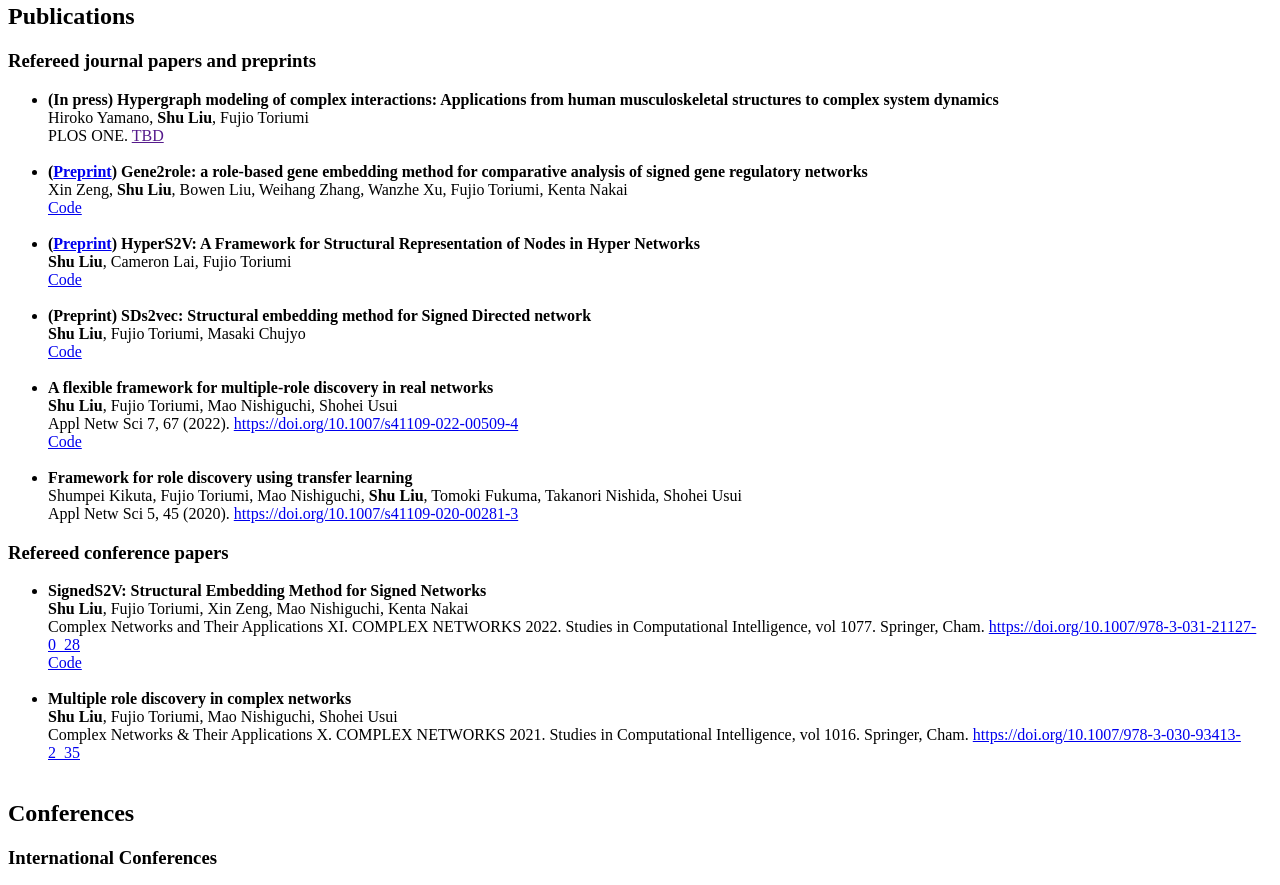
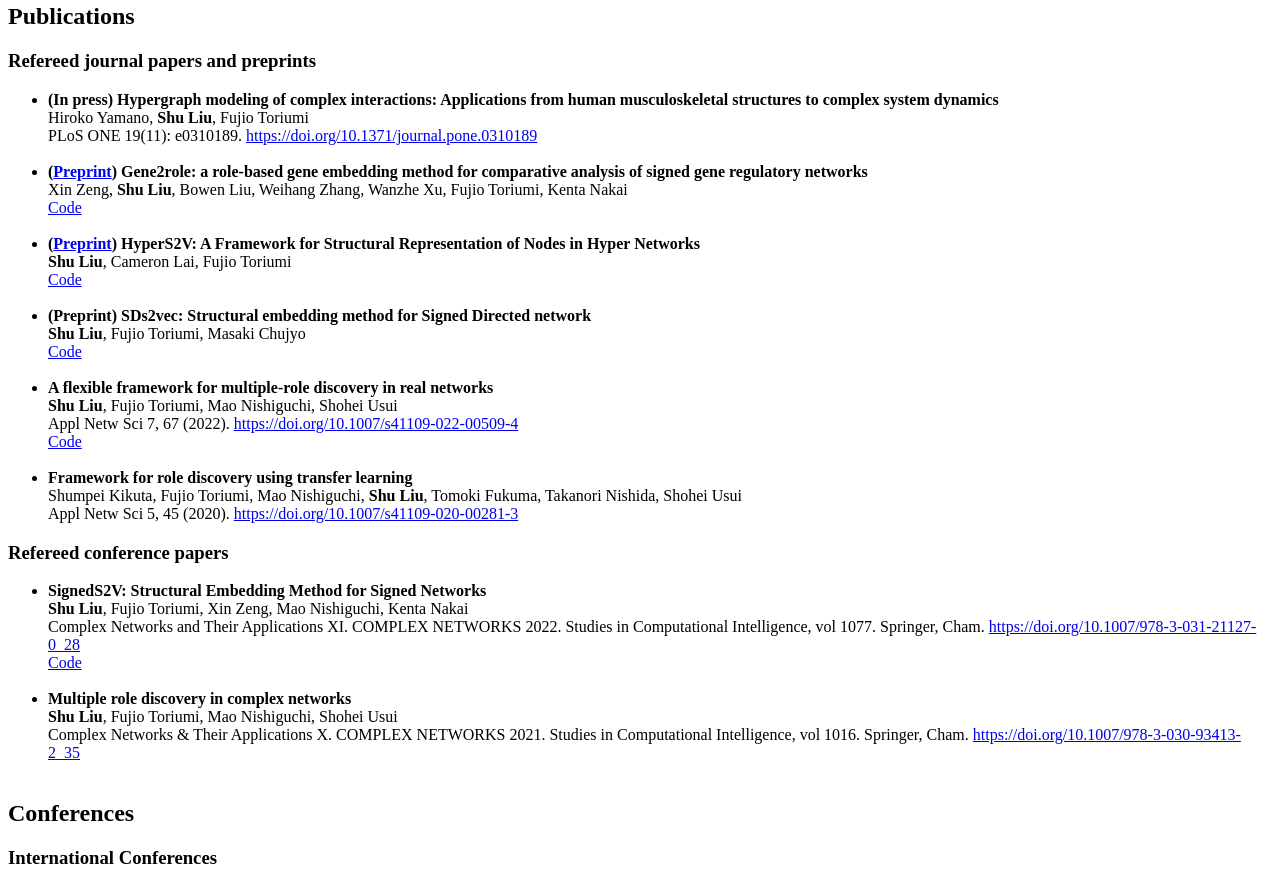
Before and after one commit to liushu2019/shuliu.github.io, a plain HTML site: page index.html in a window 1280 px wide. Shown: the part 854-1739 px from the top of the page. Drawn offline with Linux system fonts and the light colour scheme.

Commit message:
Update index.html

```diff
--- a/index.html
+++ b/index.html
@@ -74,7 +74,7 @@
       <ul>
         <li><b>(In press) Hypergraph modeling of complex interactions: Applications from human musculoskeletal structures to complex system dynamics</b> <br>
           Hiroko Yamano, <b>Shu Liu</b>, Fujio Toriumi<br>
-          PLOS ONE. <a href="">TBD</a><br>
+          PLoS ONE 19(11): e0310189. <a href="https://doi.org/10.1371/journal.pone.0310189">https://doi.org/10.1371/journal.pone.0310189</a><br>
         </li>
         <br>
         <li><b>(<a href="https://www.biorxiv.org/content/10.1101/2024.05.18.594807v1">Preprint</a>) Gene2role: a role-based gene embedding method for comparative analysis of signed gene regulatory networks</b> <br>
```
